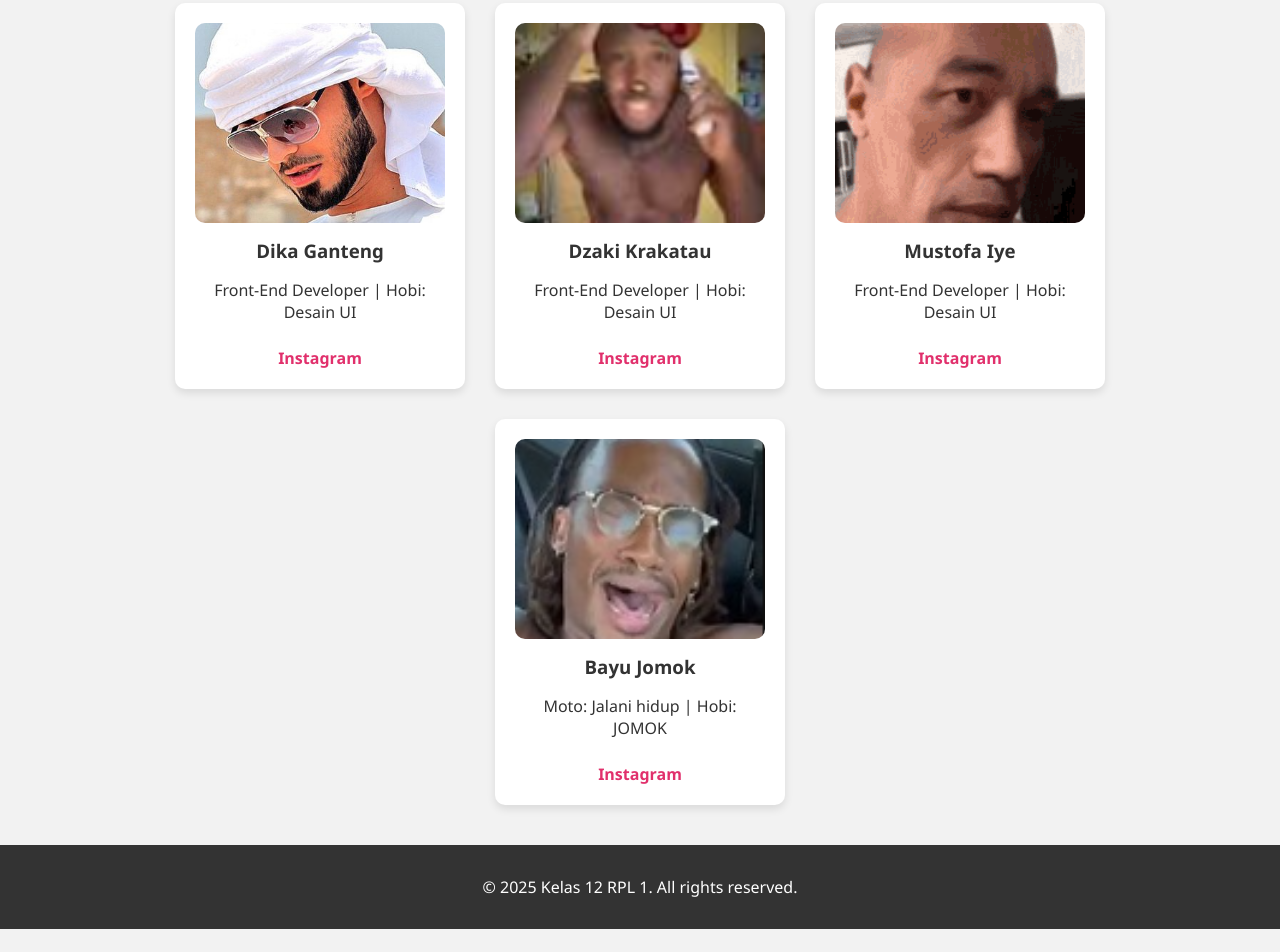
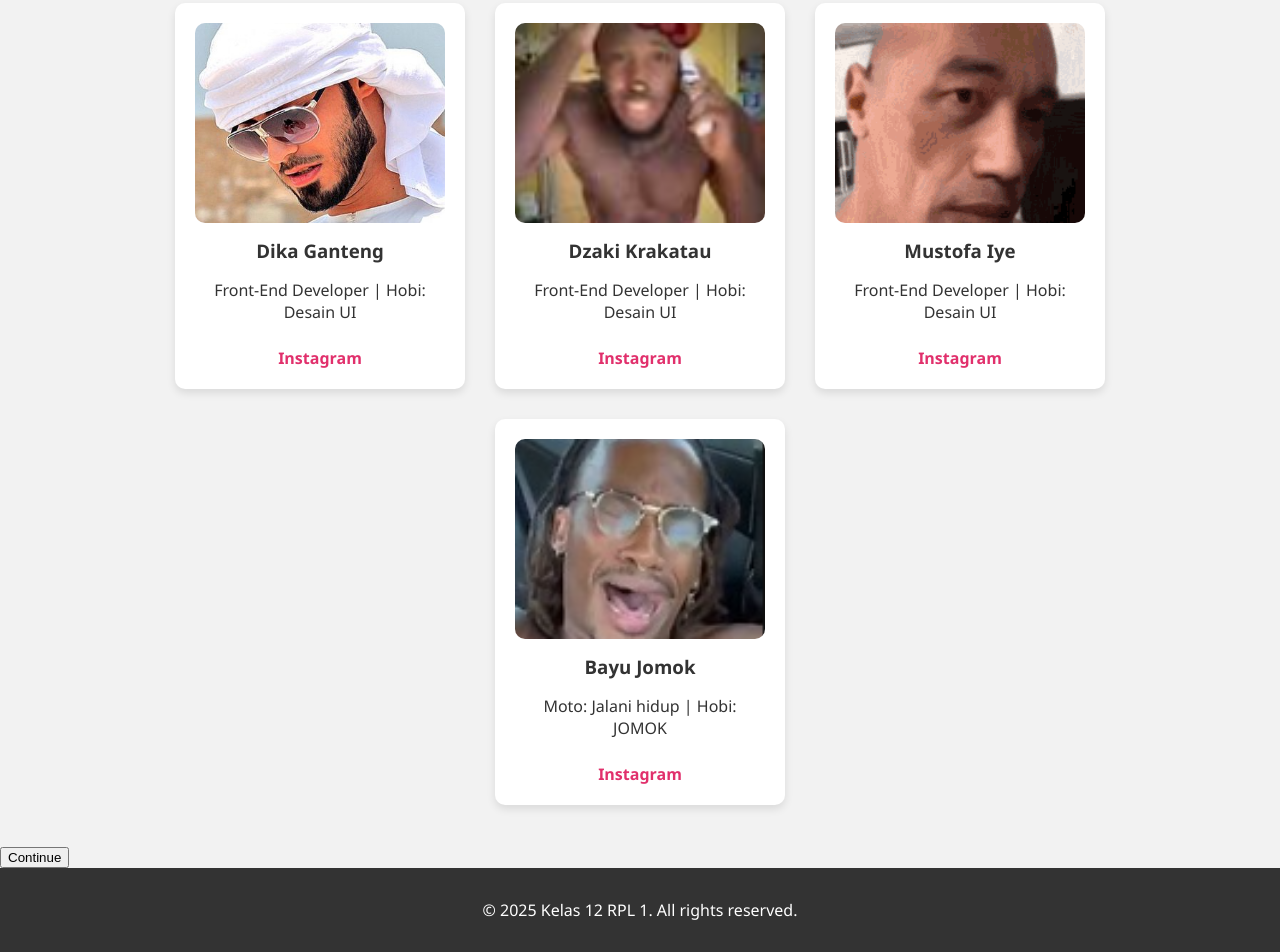
Before and after one commit to SupermancyGreyrat/Mandiri, a plain HTML site: page index.html in a window 1280 px wide. Shown: the part 710-1662 px from the top of the page. Before the commit the page ends 1639 px from the top, so only its background shows below. Drawn offline with Linux system fonts and the light colour scheme.

Commit message:
Update index.html

```diff
--- a/index.html
+++ b/index.html
@@ -75,6 +75,9 @@
     </div>
     </div>
 </section>
+  <div class="continue-container">
+      <button class="btn-continue" id="continueBtn" aria-label="Continue to the next page">Continue</button>
+    </div>
 
 
   <footer>
```
